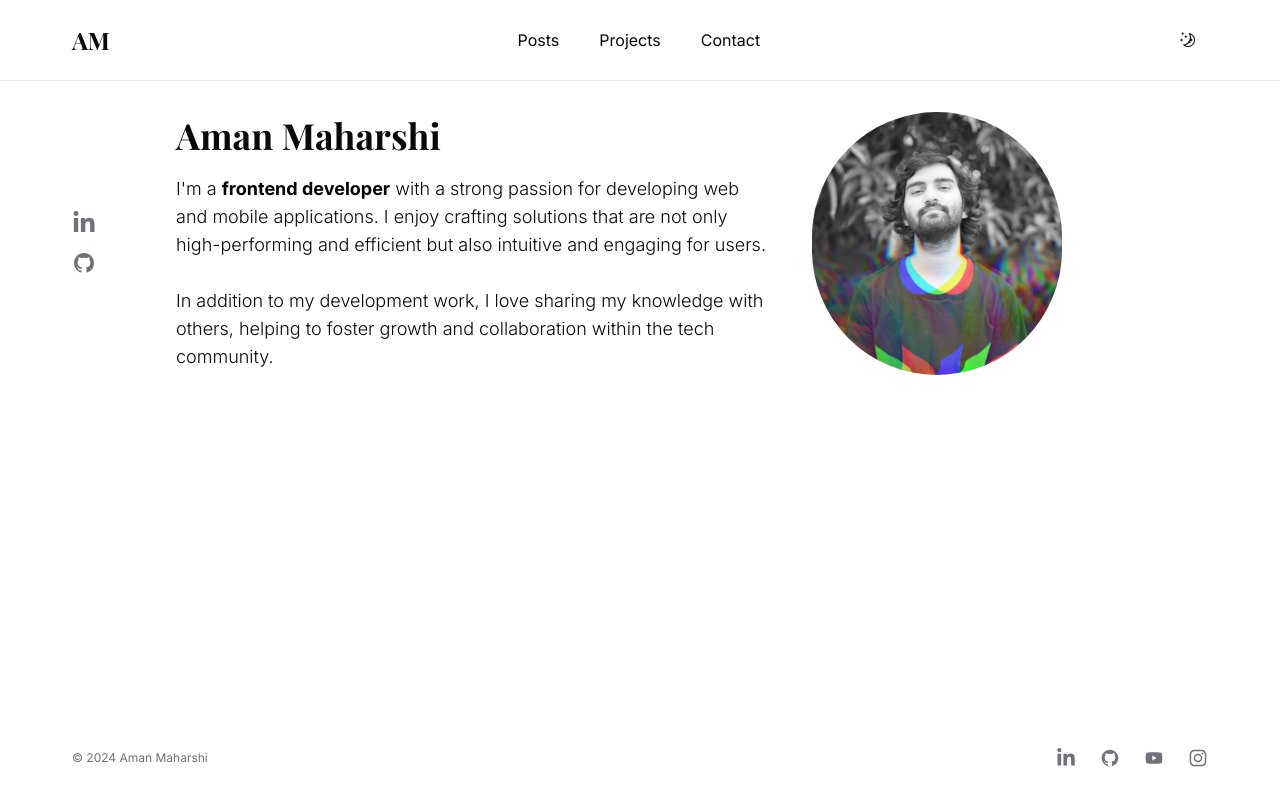
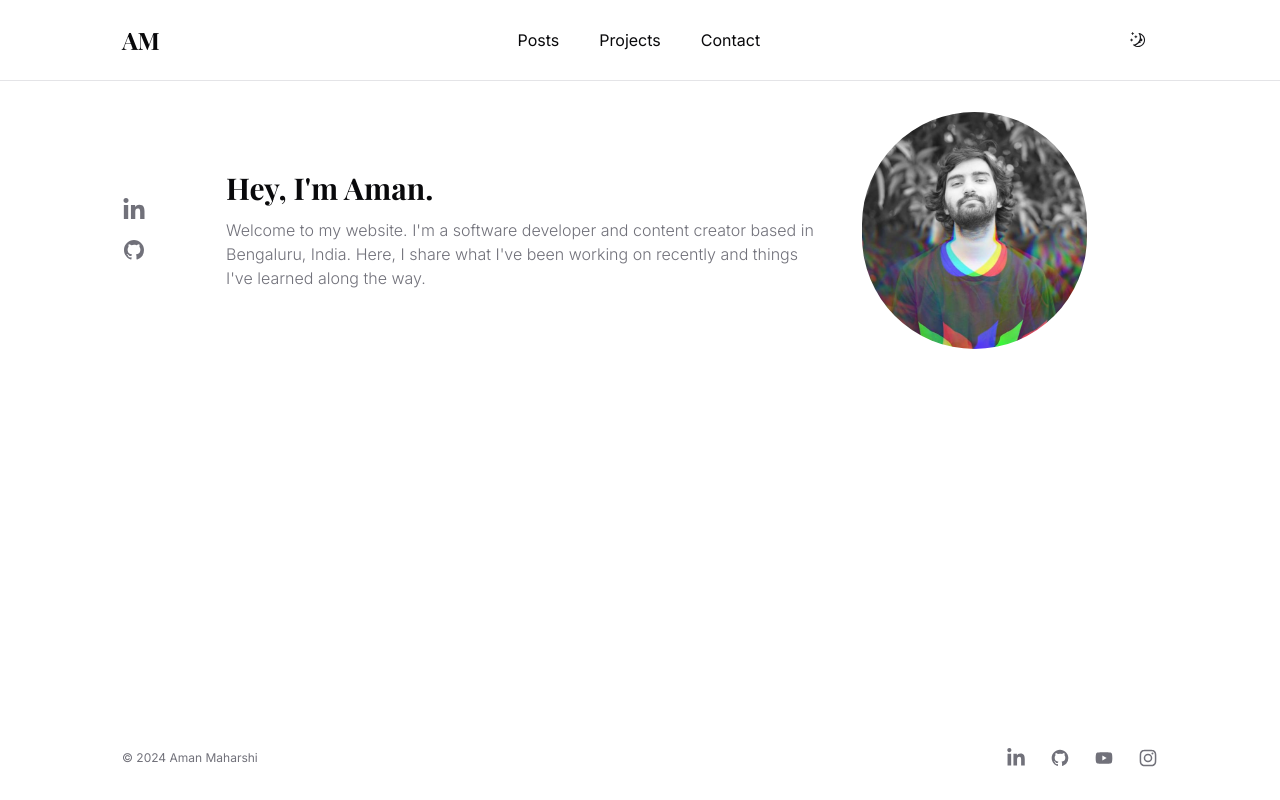
Before and after one commit to aman-maharshi/pf-blog, a Next.js app: page / in a window 1280 px wide. Built offline with nearby package versions, Linux system fonts and the light colour scheme; a web font is replaced by a local one.

Commit message:
container and intro updates

```diff
--- a/app/page.tsx
+++ b/app/page.tsx
@@ -4,7 +4,7 @@ import React from 'react'
 const Home = () => {
   return (
     <section className="py-24">
-      <div className="container max-w-[1200px]">
+      <div className="container max-w-[1100px]">
         <Intro />
       </div>
     </section>
--- a/components/footer.tsx
+++ b/components/footer.tsx
@@ -80,7 +80,7 @@ const navigation = [
 const Footer = () => {
   return (
     <footer className='py-8'>
-      <div className='container max-w-[1200px]'>
+      <div className='container max-w-[1100px]'>
         <div className='md:flex md:items-center md:justify-between'>
           <div className='flex justify-center space-x-6 md:order-2'>
             {navigation.map(item => (
--- a/components/header.tsx
+++ b/components/header.tsx
@@ -6,7 +6,7 @@ const Header = () => {
 
   return (
     <header className='fixed inset-x-0 top-0 z-50 py-6 backdrop-blur-sm border-b'>
-      <nav className='container flex max-w-[1200px] items-center justify-between'>
+      <nav className='container flex max-w-[1100px] items-center justify-between'>
         <div>
           <Link href='/' className='font-serif text-2xl font-bold'>
             AM
@@ -20,6 +20,9 @@ const Header = () => {
           <li className='navItem'>
             <Link href='/projects'>Projects</Link>
           </li>
+          {/* <li className='navItem'>
+            <Link href='/music'>Music</Link>
+          </li> */}
           <li className='navItem'>
             <Link href='/contact'>Contact</Link>
           </li>
--- a/components/intro.tsx
+++ b/components/intro.tsx
@@ -48,12 +48,21 @@ const Intro = () => {
           ))}
         </div>
         <div className='max-w-[600px]'>
-          <h1 className='text-4xl font-bold font-serif'>Aman Maharshi</h1>
-          <p className='mt-5 md:text-lg font-light'>
+          {/* <h1 className='text-4xl font-bold font-serif'>Aman Maharshi</h1> */}
+          <h1 className='title no-underline'>Hey, I&#39;m Aman.</h1>
+          {/* <p className='mt-5 md:text-lg font-light'>
             I'm a <span className='font-bold text-black dark:text-white'>frontend developer</span> with a strong passion for developing web and mobile applications.
             I enjoy crafting solutions that are not only high-performing and efficient but also intuitive and engaging for users.
             <br /><br />
             In addition to my development work, I love sharing my knowledge with others, helping to foster growth and collaboration within the tech community.
+          </p> */}
+          {/* <p className='mt-3 font-light text-muted-foreground'>
+            I&#39;m a software engineer based in Bangalore, India. <br />
+            I&#39;m passionate about learning new technologies and sharing knowledge with others.
+          </p> */}
+          <p className='mt-3 font-light text-muted-foreground'>
+            Welcome to my website. I'm a software developer and content creator based in Bengaluru, India.
+            Here, I share what I've been working on recently and things I've learned along the way.
           </p>
         </div>
       </div>
@@ -76,8 +85,8 @@ const Intro = () => {
           className='flex-1 rounded-full block m-auto'
           src={authorImage}
           alt='Aman Maharshi'
-          width={250}
-          height={250}
+          width={225}
+          height={225}
           priority
         />
       </div>
@@ -85,28 +94,4 @@ const Intro = () => {
   )
 }
 
-// const Intro = () => {
-//   return (
-//     <section className='flex flex-col-reverse items-start gap-x-10 gap-y-4 pb-24 md:flex-row md:items-center'>
-//       <div className='mt-2 flex-1 md:mt-0'>
-//         <h1 className='title no-underline'>Hey, I&#39;m Aman.</h1>
-//         <p className='mt-3 font-light text-muted-foreground'>
-//           I&#39;m a software engineer based in Bangalore, India. <br />
-//           I&#39;m passionate about learning new technologies and sharing knowledge with others.
-//         </p>
-//       </div>
-//       <div className='relative'>
-//         <Image
-//           className='flex-1 rounded-lg grayscale'
-//           src={authorImage}
-//           alt='Aman Maharshi'
-//           width={175}
-//           height={175}
-//           priority
-//         />
-//       </div>
-//     </section>
-//   )
-// }
-
 export default Intro
```
